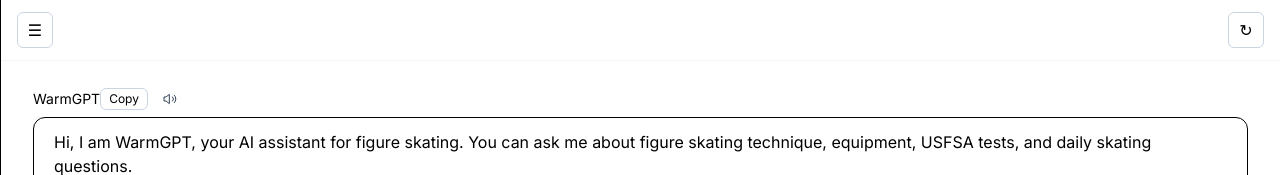
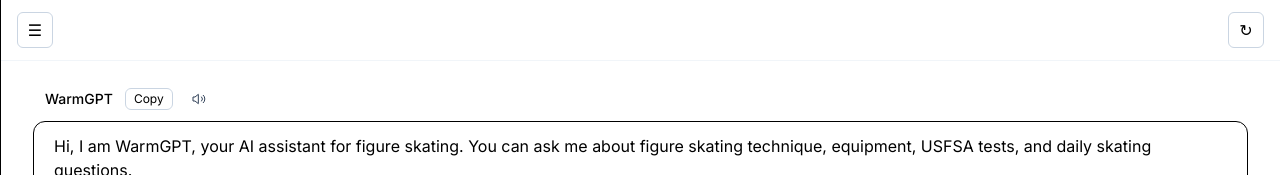
Before and after one commit to charlesl3/warmedge, a Next.js app: page /chat in a window 1280 px wide. Shown: the top 175 px of the page. Built offline with nearby package versions, Linux system fonts and the light colour scheme.

Commit message:
chat history

```diff
--- a/app/chat/page.tsx
+++ b/app/chat/page.tsx
@@ -643,14 +643,16 @@ truncate
   key={i}
   className={`flex flex-col ${m.role === 'user' ? 'items-end' : 'items-start'}`}
 >
-                <div className="flex items-center justify-between text-sm mb-1">
+                <div className="flex items-center justify-between text-sm mb-2">
 
-  <span>
+  <div className="flex items-center gap-3 ml-3">
+  <span className="font-medium">
     {m.role === 'assistant' ? 'WarmGPT' : 'You'}
   </span>
+</div>
 
   {editingIndex !== i && (
-    <div className="flex items-center gap-2">
+    <div className="flex items-center gap-3 ml-3">
 
       <button
   onClick={() => handleCopy(m.content, i)}
```
